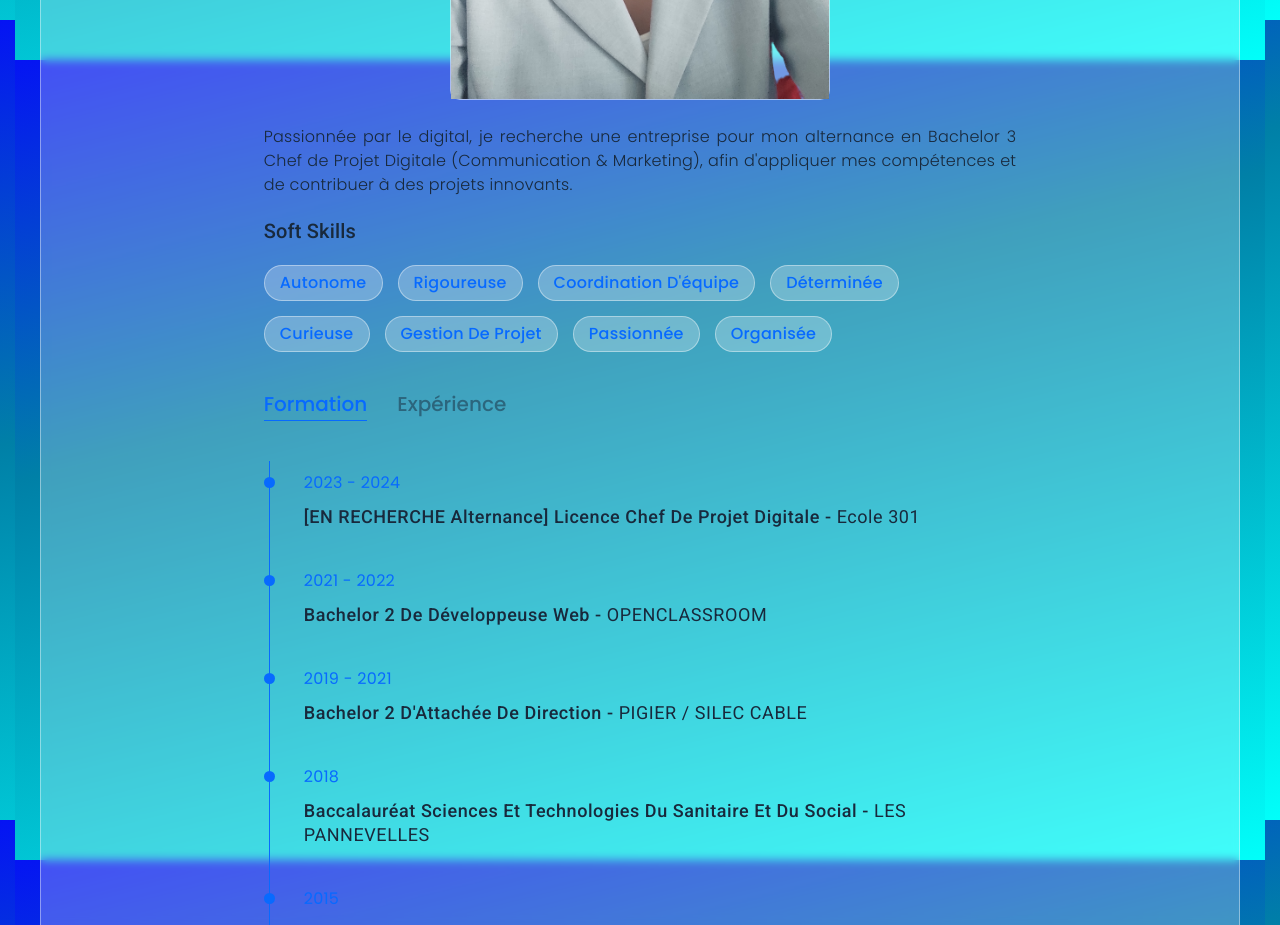
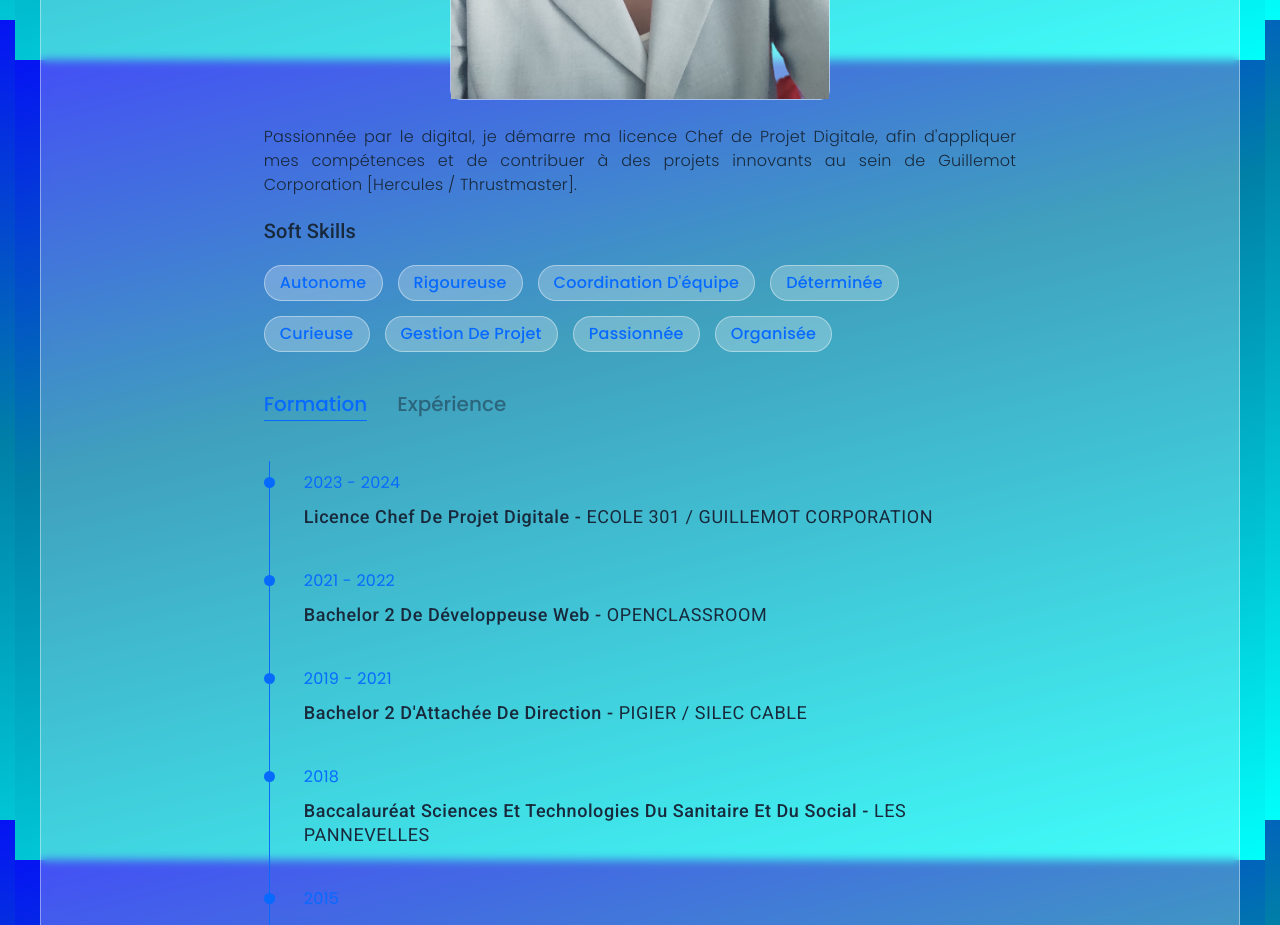
Before and after one commit to Helenepagniez/Portfolio, an Angular app: page /about in a window 1280 px wide. Shown: the part 780-1705 px from the top of the page. Built offline with nearby package versions, Linux system fonts and the light colour scheme.

Commit message:
MAJ Portfolio

```diff
--- a/src/app/about/about.component.html
+++ b/src/app/about/about.component.html
@@ -12,7 +12,7 @@
                 </div>
             </div>
             <div class="about-text">
-                <p>Passionnée par le digital, je recherche une entreprise pour mon alternance en Bachelor 3 Chef de Projet Digitale (Communication & Marketing), afin d'appliquer mes compétences et de contribuer à des projets innovants.</p>
+                <p>Passionnée par le digital, je démarre ma licence Chef de Projet Digitale, afin d'appliquer mes compétences et de contribuer à des projets innovants au sein de Guillemot Corporation [Hercules / Thrustmaster].</p>
                 <h3>Soft Skills</h3>
                 <div class="skills">
                     <div class="skill-item btn">Autonome</div>
@@ -36,7 +36,7 @@
                     <div class="timeline">
                         <div class="timeline-item">
                             <span class="date">2023 - 2024</span>
-                            <h4> [EN RECHERCHE Alternance] Licence Chef de Projet Digitale - <span>Ecole 301</span></h4>
+                            <h4>Licence Chef de Projet Digitale - <span>ECOLE 301 / GUILLEMOT CORPORATION</span></h4>
                         </div>
                         <div class="timeline-item">
                             <span class="date">2021 - 2022</span>
@@ -60,6 +60,10 @@
                 <div class="tab-content active" *ngIf="isActivedExperience">
                     <div class="timeline">
                         <div class="timeline-item">
+                            <span class="date">2023 - 2024</span>
+                            <h4>Alternance [Licence Chef de Projet Digitale]</h4>
+                        </div>
+                        <div class="timeline-item">
                             <span class="date">Novembre 2021 - Décembre 2021</span>
                             <h4>Assistante Manager [Intérim - GRTGaz]</h4>
                         </div>
--- a/src/app/home/home.component.html
+++ b/src/app/home/home.component.html
@@ -5,9 +5,7 @@
                 <div class="home-text">
                     <p>Salut, je suis</p>
                     <h1>Hélène Pagniez</h1>
-                    <h2>Etudiante en Licence de Chef de Projet Digitale <br />
-                        [En Recherche d'Alternance]
-                    </h2>
+                    <h2>Apprentie Chef de Projet Digitale</h2>
                     <a class="btn" routerLink="/about">à propos de moi </a>
                     <a class="btn" routerLink="/projets">Projets</a>
                 </div>
```
Also changed, not shown: 6 other files (tests, documents, lock files or other folders).
